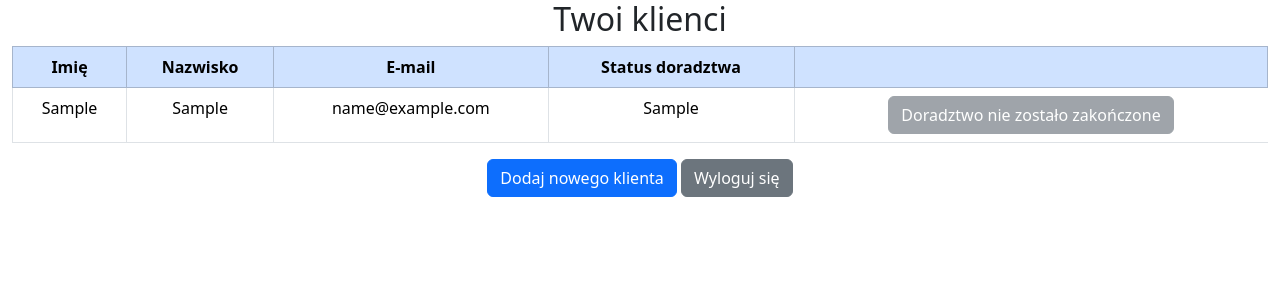
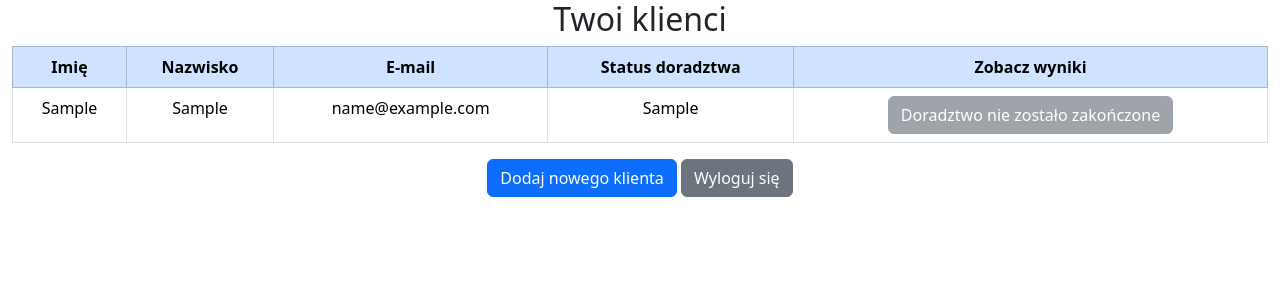
Before and after one commit to fenomenologia/PhpDoradztwo, a PHP site: page /doradca.php in a window 1280 px wide. Shown: the top 300 px of the page. Run offline with PHP 8.4, Linux system fonts and the light colour scheme; the visitor is signed in with stand-in values (Sample User, id 1); tables that the repository leaves empty or names only in its code hold one stand-in row (values such as "Sample post").

Commit message:
Poprawka błędów

```diff
--- a/doradca.php
+++ b/doradca.php
@@ -21,7 +21,7 @@ session_start();
                     <th>Nazwisko</th>
                     <th>E-mail</th>
                     <th>Status doradztwa</th>
-                    <th class="table-borderless"></th>
+                    <th>Zobacz wyniki</th>
                 </tr>
             </thead>
             <tbody>
@@ -48,7 +48,7 @@ session_start();
                         }
                         else
                         {
-                            echo "<td style='border: 0;'><button class='btn btn-secondary disabled'>Doradztwo nie zostało zakończone</button></td>";
+                            echo "<td><button class='btn btn-secondary disabled'>Doradztwo nie zostało zakończone</button></td>";
                         }
                         echo "</form>";
                         echo "</tr>";
```
